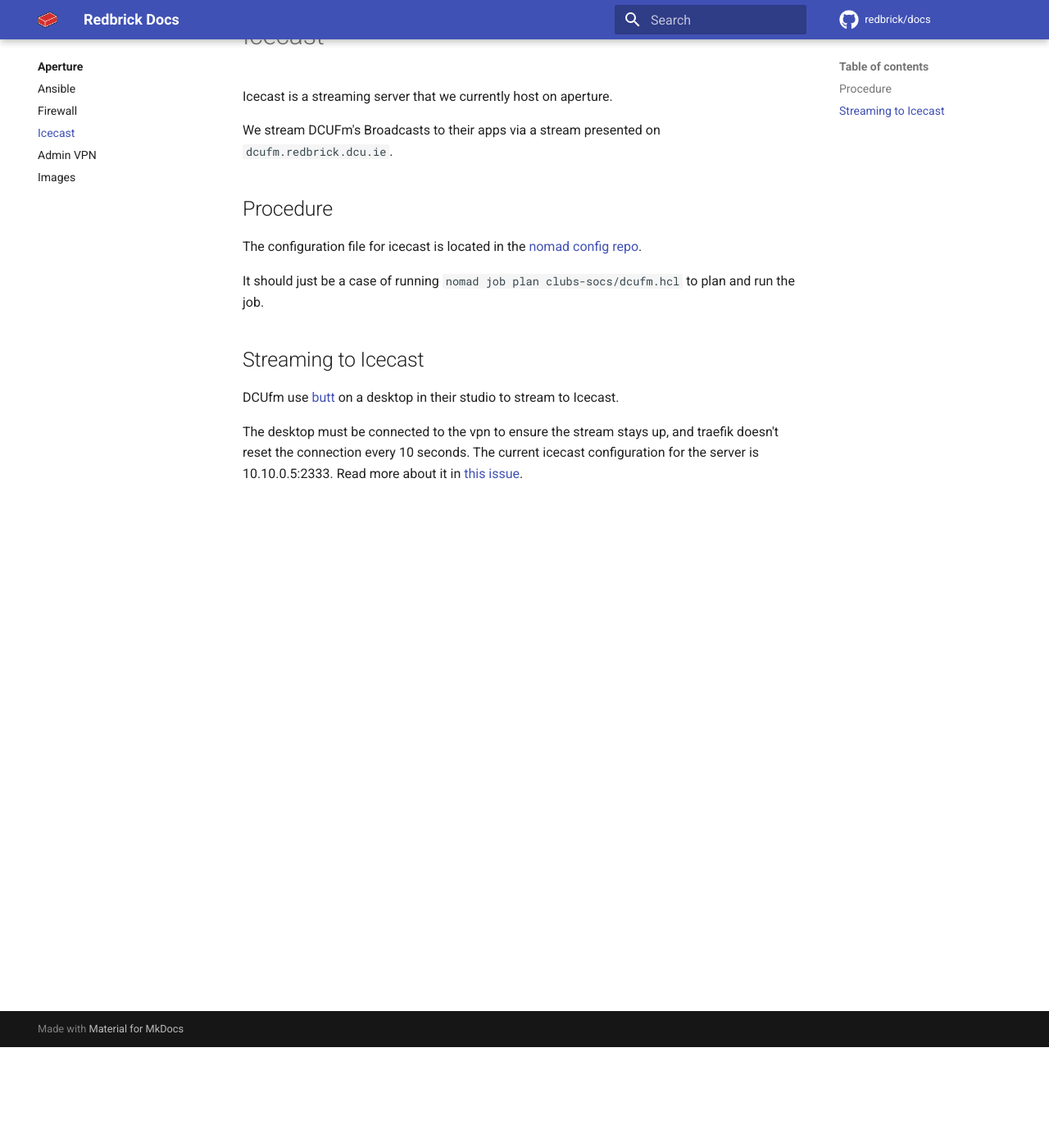
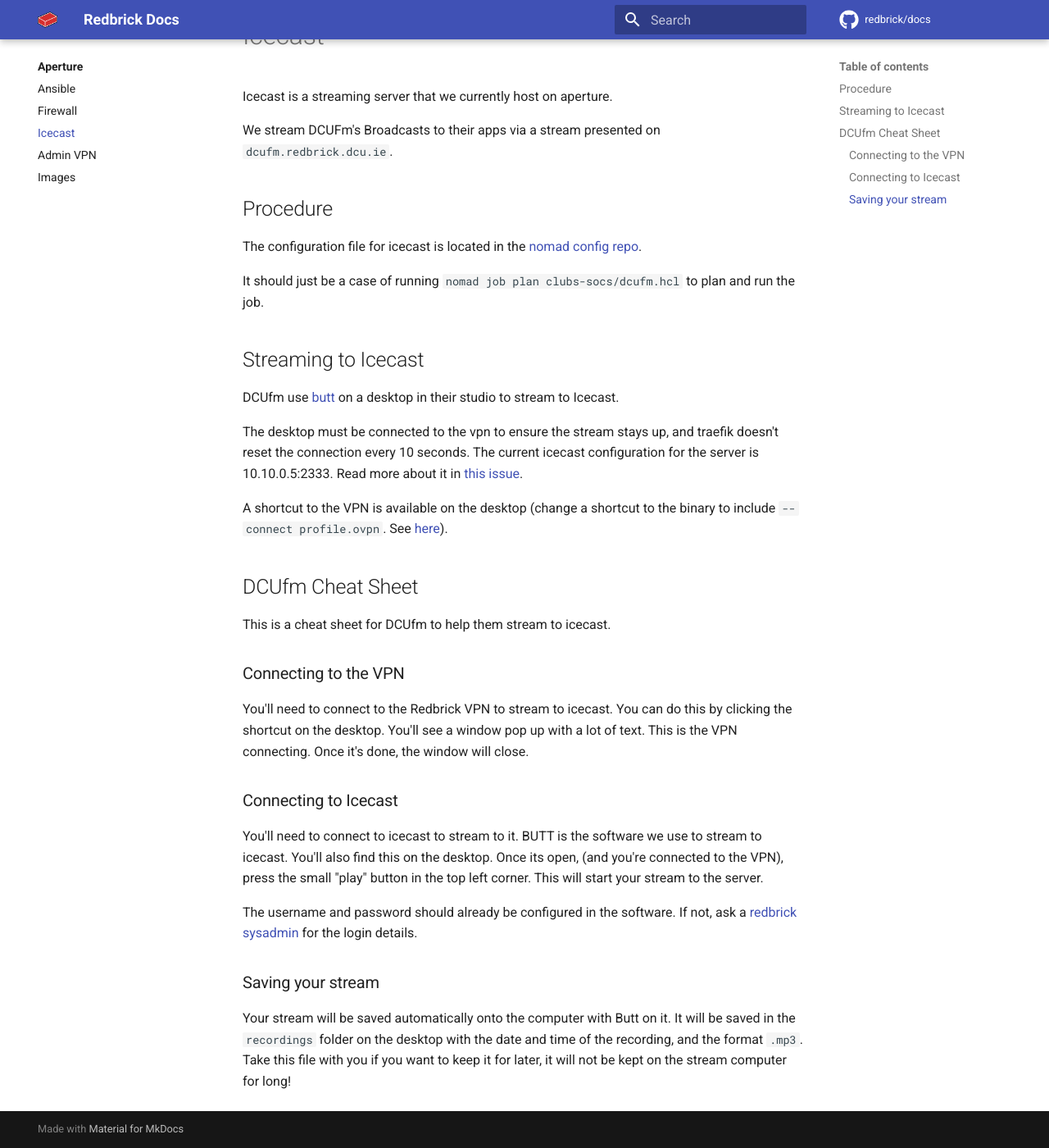
Before and after one commit to redbrick/docs, an MkDocs documentation site: the page built from docs/aperture/icecast.md, in a window 1280 px wide and 1400 px high, scrolled down 123 px. Shown: the whole window at 82% size. Built offline with MkDocs 1.6.1 and Material for MkDocs 9.7.7, drawn with Linux system fonts in a browser that asks for light colours; comment, search, counter and statistics services are not loaded.

Commit message:
adds dcufm cheatsheet to icecast

```diff
--- a/docs/aperture/icecast.md
+++ b/docs/aperture/icecast.md
@@ -16,3 +16,30 @@
 
 The desktop must be connected to the vpn to ensure the stream stays up, and traefik doesn't reset the connection every
 10 seconds. The current icecast configuration for the server is 10.10.0.5:2333. Read more about it in [this issue](https://github.com/redbrick/issue-tracker/issues/4).
+
+A shortcut to the VPN is available on the desktop (change a shortcut to the binary to include `--connect profile.ovpn`.
+See [here](https://munkjensen.net/wiki/index.php/Connect_OpenVPN_on_Windows_startup)).
+
+## DCUfm Cheat Sheet
+
+This is a cheat sheet for DCUfm to help them stream to icecast.
+
+### Connecting to the VPN
+
+You'll need to connect to the Redbrick VPN to stream to icecast. You can do this by clicking the shortcut on the desktop.
+You'll see a window pop up with a lot of text. This is the VPN connecting. Once it's done, the window will close.
+
+### Connecting to Icecast
+
+You'll need to connect to icecast to stream to it. BUTT is the software we use to stream to icecast. You'll also find this
+on the desktop. Once its open, (and you're connected to the VPN), press the small "play" button in the top left corner. This
+will start your stream to the server.
+
+The username and password should already be configured in the software. If not, ask a [redbrick sysadmin](../../contact)
+for the login details.
+
+### Saving your stream
+
+Your stream will be saved automatically onto the computer with Butt on it. It will be saved in the `recordings` folder
+on the desktop with the date and time of the recording, and the format `.mp3`. Take this file with you if you want to keep
+it for later, it will not be kept on the stream computer for long!
```
